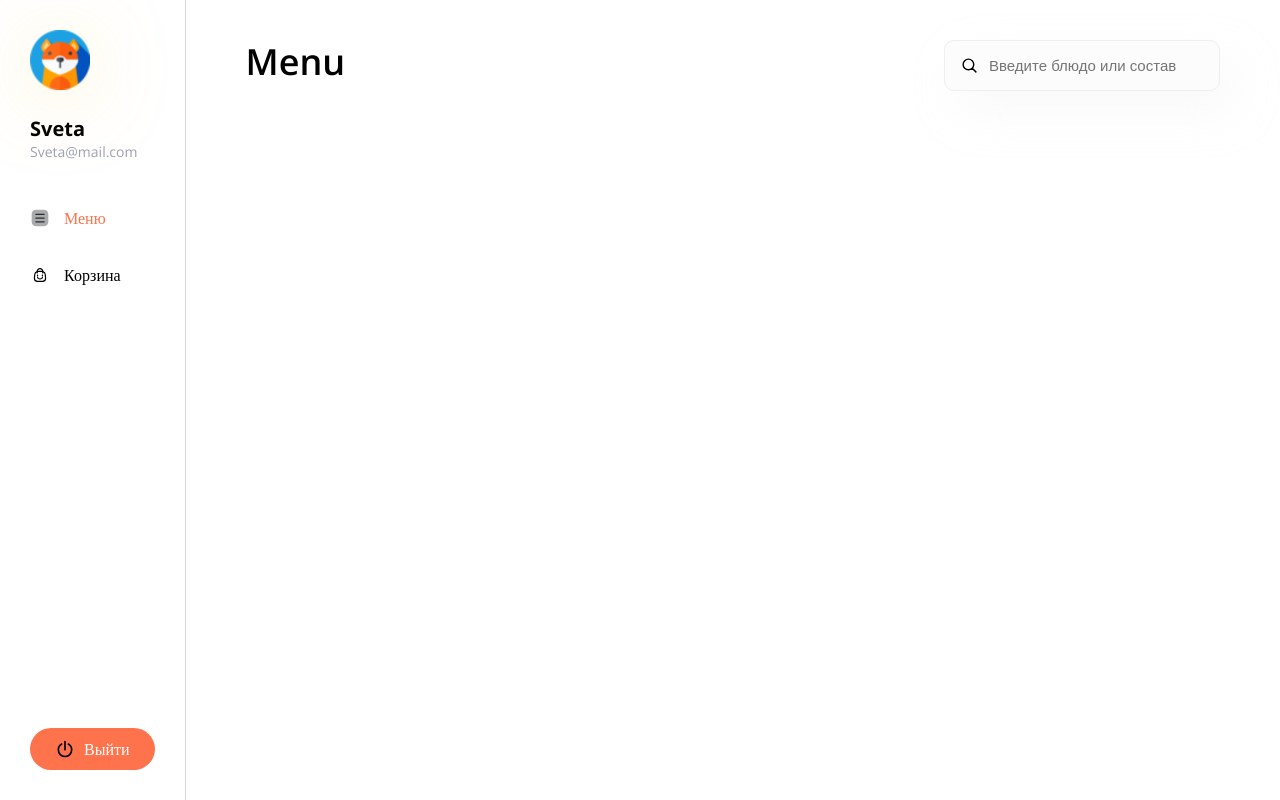
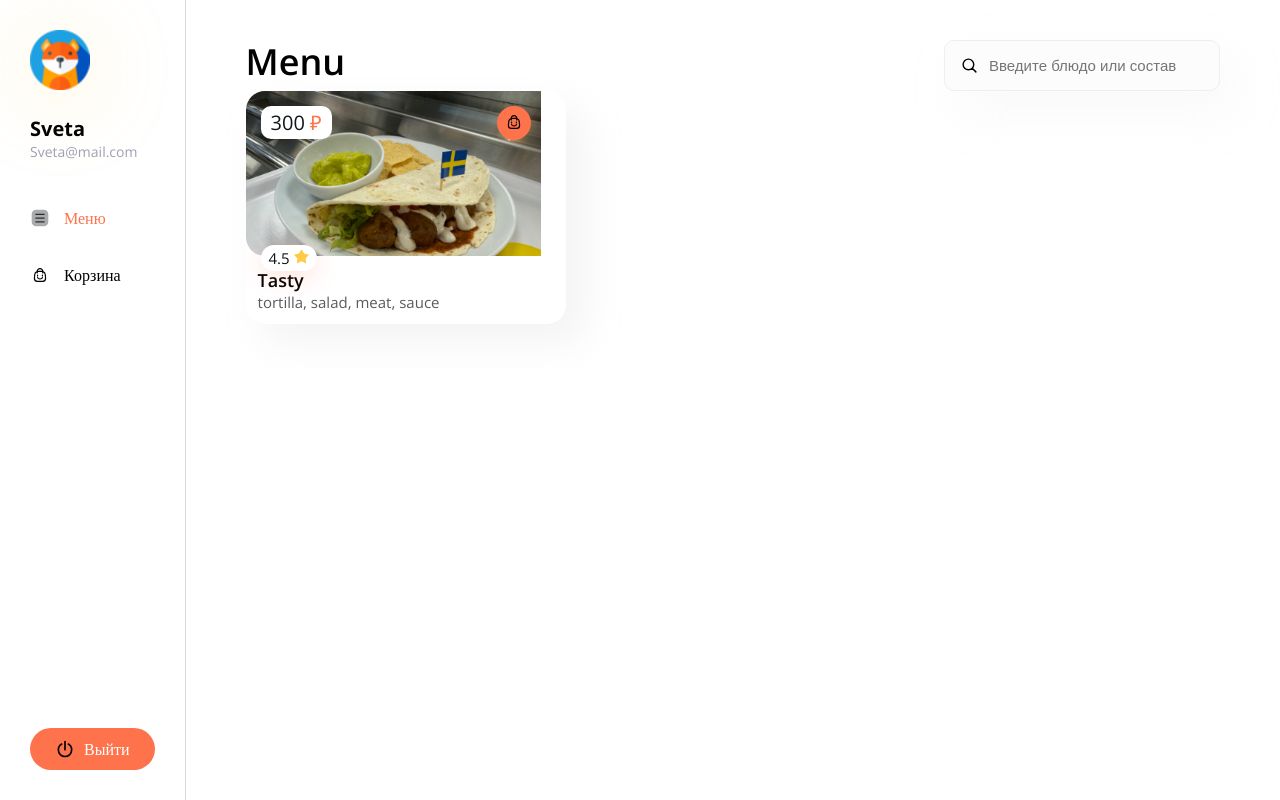
Before and after one commit to Devslother/Pizza, a React (Vite) app: page / in a window 1280 px wide. Built offline with nearby package versions, Linux system fonts and the light colour scheme.

Commit message:
Component ProductCard

```diff
--- /dev/null
+++ b/src/components/ProductCard/ProductCard.module.css
@@ -0,0 +1,85 @@
+.link {
+	text-decoration: none;
+}
+
+.head {
+	position: relative;
+	min-height: 165px;
+	border-radius: 19px;
+}
+
+.card {
+	background: var(--white-color);
+	border-radius: 19px;
+	box-shadow: 18px 18px 36px 0px rgba(211, 209, 216, 0.25);
+	width: 320px;
+}
+
+.price {
+	position: absolute;
+	top: 15px;
+	left: 15px;
+	background-color: var(--white-color);
+	padding: 3px 10px;
+	border-radius: 10px;
+	font-size: 20px;
+	font-style: normal;
+	font-weight: 400;
+	line-height: normal;
+	color: #111719;
+}
+
+.currency {
+	color: var(--primary-color);
+}
+
+.rating {
+	position: absolute;
+	bottom: -15px;
+	left: 15px;
+	background-color: var(--white-color);
+	padding: 3px 8px;
+	border-radius: 20px;
+	font-size: 15px;
+	font-style: normal;
+	font-weight: 400;
+	line-height: normal;
+	color: #111719;
+	box-shadow: 0px 6px 24px 0px rgba(254, 114, 76, 0.20);
+}
+
+.add-to-cart {
+	position: absolute;
+	top: 15px;
+	right: 35px;
+	background-color: var(--primary-color);
+	border-radius: 50%;
+	width: 34px;
+	height: 34px;
+	border: none;
+	cursor: pointer;
+}
+
+.add-to-cart:hover {
+	background-color: var(--primary-hover-color);
+}
+
+.footer {
+	padding: 12px;
+}
+
+.title {
+	font-size: 18px;
+	font-style: normal;
+	font-weight: 600;
+	line-height: normal;
+	color: var(--text-color);
+}
+
+.description {
+	font-size: 15px;
+	font-style: normal;
+	font-weight: 400;
+	line-height: normal;
+	color: var(--text-secondary-color);
+}
--- /dev/null
+++ b/src/components/ProductCard/ProductCard.tsx
@@ -0,0 +1,30 @@
+import { ProductCardProps } from './ProductCsrd.props';
+import styles from './ProductCard.module.css'
+import { Link } from 'react-router';
+
+export default function ProductCard (props: ProductCardProps) {
+	return (
+		<Link to={'/'} className={styles.link}>
+		<div className={styles.card}>
+			<div className={styles.head} style={{backgroundImage: `url('${props.image}')`}}>
+				<div className={styles.price}>
+					{props.price}&nbsp;
+					<span className={styles.currency}>₽</span>
+				</div>
+				<button className={styles['add-to-cart']}>
+					<img src='/cart.svg' alt='Cart'/>
+				</button>
+				<div className={styles.rating}>
+					{props.rating}&nbsp;
+					<img src="/star.svg" alt="Star" />
+				</div>
+			</div>
+
+			<div className={styles.footer}>
+				<div className={styles.title}>{props.title}</div>
+				<div className={styles.description}>{props.description}</div>
+			</div>
+			</div>
+		</Link>
+	)
+}
--- a/src/pages/Menu/Menu.tsx
+++ b/src/pages/Menu/Menu.tsx
@@ -1,6 +1,7 @@
 import { Headling } from '../../components/Headling/Headling'
 import Search from '../../components/Search/Search'
 import styles from './Menu.module.css'
+import ProductCard from '../../components/ProductCard/ProductCard'
 
 export function Menu () {
 	return <>
@@ -8,5 +9,16 @@ export function Menu () {
 			<Headling>Menu</Headling>
 			<Search placeholder='Введите блюдо или состав' />
 		</div>
+
+		<div>
+			<ProductCard
+			id={1}
+			title='Tasty'
+			description='tortilla, salad, meat, sauce'
+			rating={4.5}
+			price={300}
+			image='/product.png'
+			/>
+		</div>
 	</>
 }
```
Also changed, not shown: src/components/ProductCard/ProductCsrd.props.ts (added, +8 -0 lines), public/star.svg.
